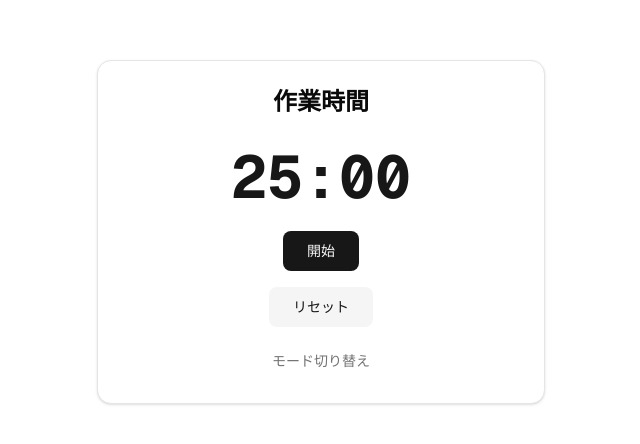
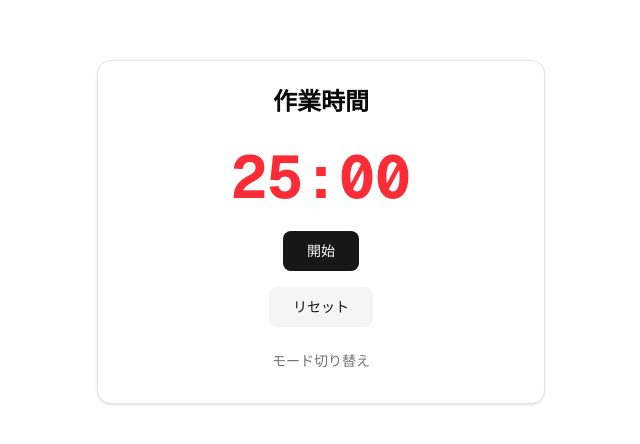
Before and after one commit to ankamayi/TimerDisplayApp, a Next.js app: page / in a window 1280 px wide. Shown: the part 168-612 px from the top of the page, without its empty margins (319-959 px from the left). Built offline with nearby package versions, Linux system fonts and the light colour scheme.

Commit message:
35. モードに応じたタイマーの色変更

```diff
--- a/src/components/TimerApp.tsx
+++ b/src/components/TimerApp.tsx
@@ -93,7 +93,11 @@
           </CardTitle>
         </CardHeader>
         <CardContent className="flex flex-col items-center gap-6">
-          <TimerDisplay minutes={timeLeft.minutes} seconds={timeLeft.seconds} />
+          <TimerDisplay
+            minutes={timeLeft.minutes}
+            seconds={timeLeft.seconds}
+            mode={mode}
+          />
           <Controls
             onStart={handleStart}
             onReset={handleReset}
--- a/src/components/TimerDisplay.tsx
+++ b/src/components/TimerDisplay.tsx
@@ -1,14 +1,21 @@
 interface TimerDisplayProps {
   minutes: number;
   seconds: number;
-  //mode: "work" | "break";
+  mode: "work" | "break"; //タイプスクリプトのユニオン型らしい
 }
 
-export default function TimerDisplay({ minutes, seconds }: TimerDisplayProps) {
+export default function TimerDisplay({
+  minutes,
+  seconds,
+  mode,
+}: TimerDisplayProps) {
   return (
-    <div className="text-6xl font-mono font-bold text-primary">
+    <div
+      className={`text-6xl font-mono font-bold
+      ${mode === "work" ? "text-red-500" : "text-green-500"}
+      `}
+    >
       {String(minutes).padStart(2, "0")}:{String(seconds).padStart(2, "0")}
     </div>
   );
 }
-//test
--- a/src/utile/sound.ts
+++ b/src/utile/sound.ts
@@ -3,10 +3,11 @@
 export async function playNotificationSound() {
   try {
     //Audioオブジェクトを作成
-    const audio = new Audio("/notification.mp3");
+    const audio = new Audio("/Videobyminami372hamabe.mp4"); //美波に変更
+    //const audio = new Audio("/notification.mp3");
 
-    //音量を設定
-    audio.volume = 0.3;
+    //0.3を記述した場合は音源の30％の音量となる
+    audio.volume = 1;
 
     //音声を再生
     await audio.play();
```
Also changed, not shown: 1 other file (tests, documents, lock files or other folders).
